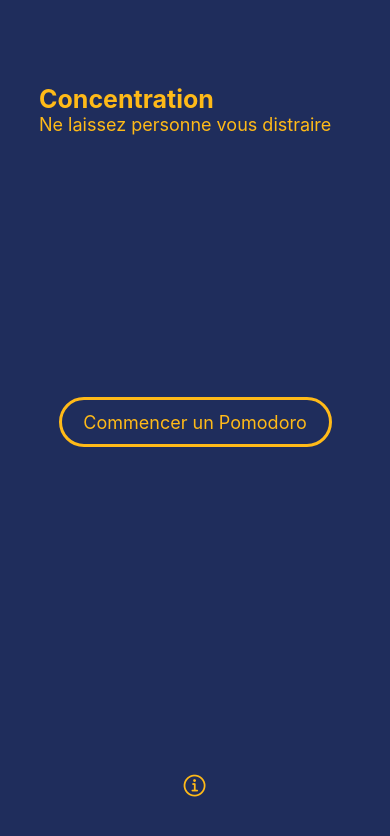
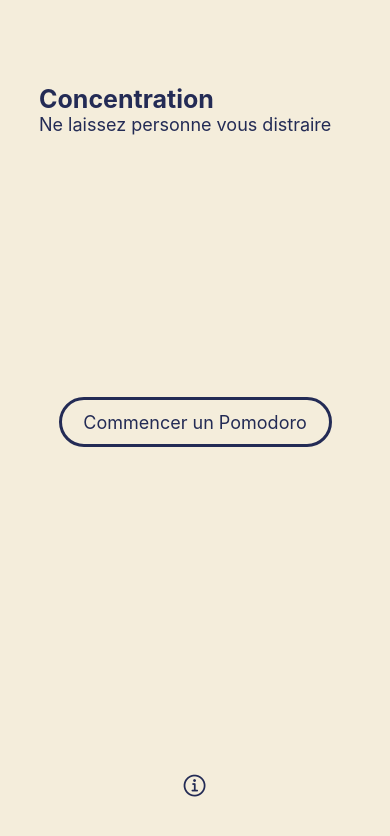
Before and after one commit to BenjaminPmt/Pomodoro, a React Native app: screen /Home in a window 390 px wide. Shown: the top 836 px of the page. Built offline with nearby package versions, Linux system fonts and the light colour scheme.

Commit message:
change design pomodoro page

```diff
--- /dev/null
+++ b/Constants.js
@@ -0,0 +1,13 @@
+const Colors = {
+    BEIGE : '#F4EDDB',    // beige background
+    BLUE: '#232B55',  //  bleu
+    GREEN: '#4B644A',     // Rouge accent
+    background: '#ecf0f1', // Gris clair pour le fond
+    text: '#2c3e50',       // Gris foncé pour le texte
+    white: '#ffffff',      // Blanc
+    black: '#000000',      // Noir
+    warning: '#f1c40f',    // Jaune pour les avertissements
+    success: '#27ae60',    // Vert pour les succès
+  };
+
+  export default Colors;
--- a/components/ButtonTimer.js
+++ b/components/ButtonTimer.js
@@ -2,16 +2,16 @@ import { View, Text, Button, Pressable, StyleSheet } from 'react-native'
 import { useState } from 'react'
 import { FontAwesome6 } from '@expo/vector-icons';
 import { Fontisto } from '@expo/vector-icons';
+import Colors from '../Constants';
 export default function ButtonTimer({startTimer, stopTimer, isTimerRunning, returnBack}) {
 
 
   return (
     <View style={styles.buttonContainer}>
     <Pressable onPress={isTimerRunning ? stopTimer : startTimer}>
-        <FontAwesome6 name={isTimerRunning ? 'pause' : 'play'} size={28} color="#FFBA18" />
+        <FontAwesome6 name={isTimerRunning ? 'pause' : 'play'} size={50} color={Colors.BEIGE} />
     </Pressable>
     <Pressable onPress={returnBack}>
-    {/* <FontAwesome6 name="arrow-rotate-left" size={28} color="#FFBA18" style={{marginLeft : 70}} returnBack={returnBack} /> */}
     </Pressable>
     </View>
 
@@ -20,6 +20,7 @@ export default function ButtonTimer({startTimer, stopTimer, isTimerRunning, retu
 
 const styles = StyleSheet.create({
   buttonContainer:{
-    flexDirection : "row"
+    flexDirection : "row",
+    padding : 60,
   }
 });
--- a/components/Choice.js
+++ b/components/Choice.js
@@ -9,18 +9,13 @@ export default function Choice({nb1, nb2, nb3, titleChoice, choice1, choice2, ch
     <View>
         <Text style={styles.titleChoice}>{titleChoice}</Text>
       <View style={styles.choiceContainer}>
-          {/* <Pressable style={[styles.containerTime, pressed === 'choice1' && { backgroundColor: 'white' }]} onPress={() => {setPressed('choice1'); choice1();}} > */}
           <Pressable style={[styles.containerTime, style1]} onPress={choice1} >
-
             <Text style={styles.text}>{nb1}</Text>
           </Pressable>
-          {/* <Pressable style={[styles.containerTime, pressed === 'choice2' && { backgroundColor: 'white' }]} onPress={() => {setPressed('choice2'); choice2();}} > */}
           <Pressable style={[styles.containerTime, style2]} onPress={choice2}>
-
             <Text style={styles.text}>{nb2}</Text>
           </Pressable>
           <Pressable style={[styles.containerTime, style3]} onPress={choice3}>
-          {/* <Pressable style={[styles.containerTime, pressed === 'choice3' && { backgroundColor: 'white' }]} onPress={() => {setPressed('choice3'); choice3();}}> */}
             <Text style={styles.text} >{nb3}</Text>
           </Pressable>
       </View>
@@ -37,8 +32,9 @@ const styles = StyleSheet.create({
         borderRadius : 15,
       },
       containerTime : {
-        width : '15%',
-        borderRadius : 50,
+        height : 75,
+        width : 75,
+        borderRadius : 10,
         justifyContent : 'center',
         alignItems : 'center',
         borderColor : '#FFBA18',
@@ -53,6 +49,7 @@ const styles = StyleSheet.create({
       },
       text : {
         color : '#FFBA18',
+        fontSize : 30,
       },
       selected: {
         backgroundColor: 'white', // Fond blanc pour le choix sélectionné
--- /dev/null
+++ b/components/PomodoroMode.js
@@ -0,0 +1,65 @@
+import { StyleSheet, Text, View } from 'react-native'
+import React from 'react'
+import Colors from '../Constants';
+import { useState } from 'react';
+
+
+export default function PomodoroMode({timerMode, sessionCount, numberOfSessions}) {
+
+  return (
+    <View style={styles.roundedContainer}>
+      <View style={styles.content}>
+          {/* Contenu à gauche */}
+          <View style={styles.leftContent}>
+          <Text style={{fontSize : 30, color : Colors.GREEN, fontWeight : '700'}}>{timerMode}</Text>
+          </View>
+
+          {/* Ligne verticale */}
+          <View style={styles.separator} />
+
+          {/* Contenu à droite */}
+          <View style={styles.rightContent}>
+          <Text style={{fontSize : 30, color : Colors.GREEN, fontWeight : '700'}}>{sessionCount} / {numberOfSessions}</Text>
+          </View>
+      </View>
+    </View>
+  )
+}
+
+const styles = StyleSheet.create({
+    roundedContainer: {
+        position: 'absolute',
+        bottom: 0,
+        left: 0,
+        right: 0,
+        backgroundColor: Colors.BEIGE, // Couleur du conteneur
+        borderTopLeftRadius: 30, // Angle arrondi en haut à gauche
+        borderTopRightRadius: 30, // Angle arrondi en haut à droite
+        height : 150,
+        alignItems: 'center', // Centrer le contenu horizontalement
+      },
+      content: {
+        flex : 1,
+        flexDirection: 'row', // Place les éléments en ligne horizontale
+        alignItems: 'center', // Aligne verticalement au centre
+        justifyContent: 'space-between', // Espacement entre les contenus
+      },
+      leftContent: {
+        flex: 1,
+        alignItems: 'center',
+        justifyContent: 'center',
+      },
+      separator: {
+        width: 1, // Largeur de la ligne
+        height: '70%', // Hauteur complète du conteneur
+        marginHorizontal: 10, // Espacement autour de la ligne
+        backgroundColor : Colors.GREEN,
+        width : 3,
+        borderRadius : 30,
+      },
+      rightContent: {
+        flex: 1,
+        alignItems: 'center',
+        justifyContent: 'center',
+      },
+})
--- a/components/Timer.js
+++ b/components/Timer.js
@@ -1,13 +1,13 @@
 import { View, Text, Button, StyleSheet } from 'react-native'
 import { useState, useEffect } from 'react';
 import { PlayfairDisplay_400Regular_Italic, useFonts } from '@expo-google-fonts/playfair-display';
+import Colors from '../Constants';
 
 export default function Timer({timerDate}) {
 
   return (
     <View>
-      <Text style={{color :'#FFBA18', fontSize : 75, fontWeight : "700"}}>{timerDate.getMinutes().toString().padStart(2, '0')}</Text>
-      <Text style={{color : '#FFBA18',  fontSize : 100, fontWeight : "700", bottom : 35}}>{timerDate.getSeconds().toString().padStart(2,'0')}</Text>
+      <Text style={{color :Colors.BEIGE, fontSize : 100, fontWeight : "700"}}>{timerDate.getMinutes().toString().padStart(2, '0')} : {timerDate.getSeconds().toString().padStart(2,'0')} </Text>
     </View>
   )
 };
--- a/screen/ChoiceTime.js
+++ b/screen/ChoiceTime.js
@@ -5,6 +5,8 @@ import { Fontisto } from '@expo/vector-icons';
 import { AntDesign } from '@expo/vector-icons';
 import ModalOneBtn from '../components/ModalOneBtn';
 import { FontAwesome6 } from '@expo/vector-icons';
+import Colors from '../Constants';
+
 export default function ChoiceTime({navigation}) {
 
   const [workTime, setWorkTime] = useState(null)
@@ -92,7 +94,7 @@ export default function ChoiceTime({navigation}) {
               <Text style={styles.textViewSession}>Répétitions : {numberOfSessions ? `${numberOfSessions } répétition(s)` : "Aucune répétiton"} </Text>
             </View>
             <Pressable onPress={resetSession} >
-              <FontAwesome6 name="arrow-rotate-left" size={30} color="#FFBA18" style={{textAlign:'center', marginTop: window.width >400 ? 50 : 20 }}/>
+              <FontAwesome6 name="arrow-rotate-left" size={30} color="#FFBA18" style={{textAlign:'center', marginTop: window.width >300 ? 50 : 20 }}/>
             </Pressable>
       </View>
       <View style={styles.startSessionContainer}>
@@ -107,12 +109,12 @@ const window = Dimensions.get('window');
 const styles = StyleSheet.create({
     container: {
         flex : 1,
-        backgroundColor : '#1F2D5C',
+        backgroundColor : Colors.BEIGE,
         alignItems : 'center',
         justifyContent : 'center'
     },
     choiceContainer :{
-        backgroundColor : '#1F2D5C',
+        backgroundColor : Colors.BEIGE,
         height : '45%',
         alignItems : 'center',
         justifyContent : 'center'
--- a/screen/Home.js
+++ b/screen/Home.js
@@ -1,5 +1,6 @@
 import { View, Text, StyleSheet, Pressable } from 'react-native'
 import { Ionicons } from '@expo/vector-icons';
+import Colors from '../Constants';
 
 
 
@@ -9,17 +10,17 @@ export default function Home({navigation}) {
 
     <View style={styles.container}>
       <View style={styles.textContainer}>
-        <Text style={{color : '#FFBA18',  fontSize : 25, fontWeight : "700"}}>Concentration</Text>
-        <Text style={{color :'#FFBA18', fontSize : 18}}>Ne laissez personne vous distraire</Text>
+        <Text style={{color : Colors.BLUE,  fontSize : 25, fontWeight : "700"}}>Concentration</Text>
+        <Text style={{color :Colors.BLUE, fontSize : 18}}>Ne laissez personne vous distraire</Text>
       </View>
         <View style={styles.buttonContainer}>
           <Pressable style={styles.button} onPress={() => navigation.navigate("ChoiceTime")}>
-          <Text style={{color :'#FFBA18', fontSize : 18}}>Commencer un Pomodoro</Text>
+          <Text style={{color :Colors.BLUE, fontSize : 18}}>Commencer un Pomodoro</Text>
           </Pressable>
         </View>
         <View style={styles.infoContainer}>
           <Pressable onPress={() => navigation.navigate("Information")}>
-            <Ionicons name="information-circle-outline" size={28} color="#FFBA18" />
+            <Ionicons name="information-circle-outline" size={28} color={Colors.BLUE} />
           </Pressable>
         </View>
     </View>
@@ -28,7 +29,7 @@ export default function Home({navigation}) {
 const styles = StyleSheet.create({
   container: {
       flex : 1,
-      backgroundColor : '#1F2D5C',
+      backgroundColor : Colors.BEIGE,
       justifyContent: 'center', // Ajouté pour centrer verticalement dans le conteneur
     alignItems: 'center', // Ajouté pour centrer horizontalement dans le conteneur
   },
@@ -49,7 +50,7 @@ const styles = StyleSheet.create({
     height : 50,
     borderRadius : 30,
     borderWidth : 3,
-    borderColor : '#FFBA18',
+    borderColor : Colors.BLUE,
     alignItems: 'center', // Centre le texte dans le bouton
     justifyContent: 'center', // Centre verticalement le texte dans le bouton
   },
--- a/screen/Information.js
+++ b/screen/Information.js
@@ -1,11 +1,13 @@
 import { View, Text, StyleSheet, Pressable } from 'react-native'
 import { AntDesign } from '@expo/vector-icons';
+import Colors from '../Constants';
+
 export default function Information({navigation}) {
   return (
     <View style={styles.container}>
         <View style={styles.returnContainer}>
             <Pressable onPress={() => navigation.navigate("Home")}>
-                <AntDesign name="arrowleft" size={32} color="#FFBA18" />
+                <AntDesign name="arrowleft" size={32} color={Colors.BLUE} />
             </Pressable>
         </View>
             <Text style={styles.title}>Qu'est ce que la méthode Pomorodo ? </Text>
@@ -17,8 +19,8 @@ export default function Information({navigation}) {
                 </Text>
             </View>
             <View style={styles.socialContainer}>
-                <AntDesign name="github" size={28} color="#FFBA18" />
-                <Text style={{fontSize : 16, color : '#FFBA18', fontWeight:'700', margin : 4, marginLeft :10}}>Benjamin Pmt</Text>
+                <AntDesign name="github" size={28} color={Colors.BLUE} />
+                <Text style={{fontSize : 16, color :Colors.BLUE, fontWeight:'700', margin : 4, marginLeft :10}}>Benjamin Pmt</Text>
             </View>
     </View>
   )
@@ -27,7 +29,7 @@ export default function Information({navigation}) {
 const styles = StyleSheet.create({
     container: {
         flex : 1,
-        backgroundColor : '#1F2D5C',
+        backgroundColor : Colors.BEIGE,
         alignItems : 'center',
     },
     returnContainer :{
@@ -41,7 +43,7 @@ const styles = StyleSheet.create({
         top : '15%',
         fontSize : 20,
         fontWeight : "700",
-        color : '#FFBA18'
+        color : Colors.BLUE,
     },
     textContainer : {
         width : '90%',
@@ -50,7 +52,7 @@ const styles = StyleSheet.create({
     },
     text:{
         fontSize : 16,
-        color : '#FFBA18',
+        color : Colors.BLUE,
         textAlign : 'justify',
         lineHeight : 24,
     },
--- a/screen/Pomodoro.js
+++ b/screen/Pomodoro.js
@@ -5,6 +5,9 @@ import ButtonTimer from '../components/ButtonTimer';
 import { Audio } from 'expo-av'
 import { AntDesign } from '@expo/vector-icons';
 import ModalOneBtn from '../components/ModalOneBtn';
+import Colors from '../Constants';
+import PomodoroMode from '../components/PomodoroMode';
+
 
 export default function Pomodoro({ route, navigation }) {
   // Extraction des paramètres passés à la route Pomodoro
@@ -109,16 +112,12 @@ export default function Pomodoro({ route, navigation }) {
         />
       <View style={styles.returnContainer}>
             <Pressable onPress={() => navigation.navigate("ChoiceTime")}>
-                <AntDesign name="arrowleft" size={32} color="#FFBA18" />
+                <AntDesign name="arrowleft" size={40} color={Colors.BEIGE} />
             </Pressable>
         </View>
-      <View style={styles.textContainer}>
-        <Text style={{fontSize : 20, color : '#FFBA18', fontWeight : '700'}}>{timerMode}</Text>
-        <Text style={{fontSize : 20, color : '#FFBA18', fontWeight : '700'}}>{sessionCount} / {numberOfSessions}</Text>
-      </View>
-        <Text></Text>
       <Timer  timerDate={new Date(currentWorkTime)} />
       <ButtonTimer isTimerRunning={isTimerRunning} stopTimer={stopTimer} startTimer={startTimer} returnBack={returnBack}/>
+      <PomodoroMode timerMode={timerMode} numberOfSessions={numberOfSessions} sessionCount={sessionCount} />
     </View>
   );
 }
@@ -126,18 +125,13 @@ export default function Pomodoro({ route, navigation }) {
 const styles = StyleSheet.create({
     container: {
         flex : 1,
-        backgroundColor : '#1F2D5C',
+        backgroundColor : Colors.GREEN,
         alignItems : 'center',
         justifyContent : 'center'
     },
-  textContainer : {
-    position : 'absolute',
-    top : "12%",
-    left : "10%"
-  },
   returnContainer :{
     position : 'absolute',
     left : "10%",
-    top : '5%'
+    top : '10%'
 },
   });
```
Also changed, not shown: package.json (+11 -11 lines), 1 other file (tests, documents, lock files or other folders).
